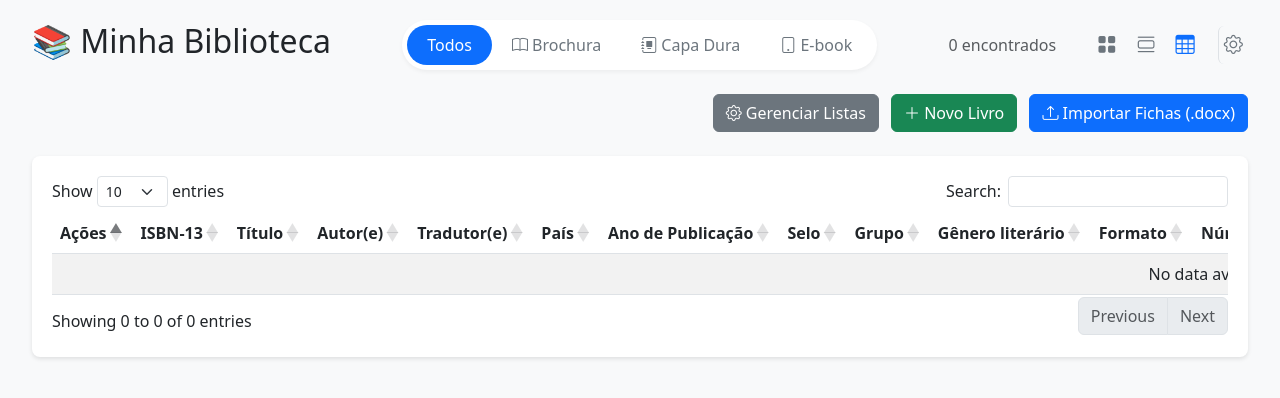
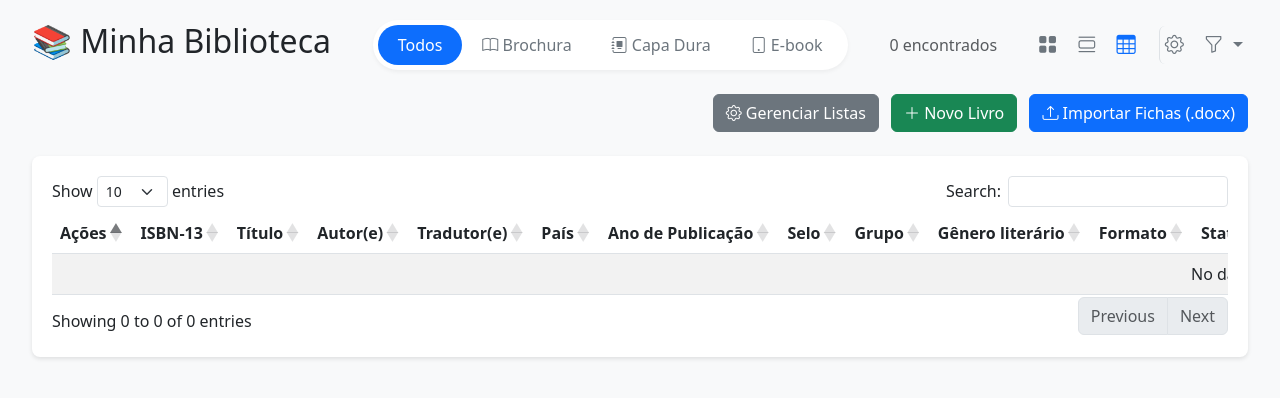
Before and after one commit to Nandho10/bibliotecaweb, a Flask app: page / in a window 1280 px wide. Shown: the top 398 px of the page. Run offline with Flask 3, Linux system fonts and the light colour scheme; lists and menus that the app fills with data are empty; some libraries are stand-ins or nearby versions.

Commit message:
Adiciona filtro de Status (Lido/Wishlist) e campo no cadastro

```diff
--- a/templates/index.html
+++ b/templates/index.html
@@ -67,6 +67,16 @@
                 <button class="btn" data-view="cards" title="Visualização em Cards"><i class="bi bi-view-list"></i></button>
                 <button class="btn active" data-view="table" title="Visualização em Tabela"><i class="bi bi-table"></i></button>
                 <button class="btn border-start ms-2" onclick="openColumnsModal()" title="Configurar Colunas da Tabela"><i class="bi bi-gear"></i></button>
+                <div class="dropdown d-inline-block">
+                    <button class="btn btn-outline-secondary dropdown-toggle border-0" type="button" data-bs-toggle="dropdown" title="Filtrar por Status">
+                        <i class="bi bi-funnel"></i>
+                    </button>
+                    <ul class="dropdown-menu dropdown-menu-end" id="statusFilterMenu">
+                        <li><a class="dropdown-item active" href="#" data-status="all">Status: Todos</a></li>
+                        <li><a class="dropdown-item" href="#" data-status="Lido">Lido</a></li>
+                        <li><a class="dropdown-item" href="#" data-status="Wishlist">Wishlist</a></li>
+                    </ul>
+                </div>
             </div>
         </div>
     </div>
@@ -103,6 +113,7 @@
                     <th>Grupo</th>
                     <th>Gênero literário</th>
                     <th>Formato</th>
+                    <th>Status</th>
                     <th>Número de páginas</th>
                     <th>Gênero d(e) autor(e)</th>
                     <th>Indicação</th>
@@ -148,8 +159,9 @@
                 <div class="col-md-6 mb-3"><label>Gênero literário</label><select class="form-select dynamic-select" id="f_genre" data-category="generos_literarios"></select></div>
                 <div class="col-md-6 mb-3"><label>Gênero d(e) autor(e)</label><select class="form-select dynamic-select" id="f_genero_autor" data-category="generos_autor"></select></div>
 
-                <div class="col-md-6 mb-3"><label>Formato</label><select class="form-select dynamic-select" id="f_formato" data-category="formatos"></select></div>
-                <div class="col-md-6 mb-3"><label>Como adquiri</label><select class="form-select dynamic-select" id="f_como_adquiri" data-category="aquisicoes"></select></div>
+                <div class="col-md-4 mb-3"><label>Formato</label><select class="form-select dynamic-select" id="f_formato" data-category="formatos"></select></div>
+                <div class="col-md-4 mb-3"><label>Status</label><select class="form-select dynamic-select" id="f_status" data-category="status"></select></div>
+                <div class="col-md-4 mb-3"><label>Como adquiri</label><select class="form-select dynamic-select" id="f_como_adquiri" data-category="aquisicoes"></select></div>
 
                 <div class="col-md-6 mb-3"><label>Indicação</label><input type="text" class="form-control" id="f_indicacao"></div>
                 <div class="col-md-6 mb-3"><label>Por que li?</label><select class="form-select dynamic-select" id="f_porque_li" data-category="motivos_leitura"></select></div>
@@ -227,6 +239,7 @@
             <option value="aquisicoes">Aquisições (Como adquiri)</option>
             <option value="meses">Meses</option>
             <option value="anos">Anos</option>
+            <option value="status">Status</option>
         </select>
 
         <div class="input-group mb-3">
@@ -299,6 +312,16 @@
             { data: 'grupo', defaultContent: '' },
             { data: 'genre', defaultContent: '' },
             { data: 'formato', defaultContent: '' },
+            {
+                data: 'status',
+                defaultContent: '',
+                render: function(data) {
+                    if(!data) return '';
+                    if(data === 'Lido') return '<span class="badge bg-success">Lido</span>';
+                    if(data === 'Wishlist') return '<span class="badge bg-primary">Wishlist</span>';
+                    return `<span class="badge bg-secondary">${data}</span>`;
+                }
+            },
             {
                 data: 'pages',
                 defaultContent: '',
@@ -422,6 +445,7 @@
 
     let currentView = 'table';
     let currentFilter = 'all';
+    let statusFilter = 'all';
     let allBooksData = [];
     let filteredBooksData = [];
     let coverCache = {};
@@ -431,6 +455,14 @@
         $('#formatFilter .btn').removeClass('active');
         $(this).addClass('active');
         currentFilter = $(this).data('filter');
+        applyFiltersAndRender();
+    });
+
+        $('#statusFilterMenu .dropdown-item').on('click', function(e) {
+        e.preventDefault();
+        $('#statusFilterMenu .dropdown-item').removeClass('active');
+        $(this).addClass('active');
+        statusFilter = $(this).data('status');
         applyFiltersAndRender();
     });
 
@@ -448,11 +480,11 @@
     });
 
     function applyFiltersAndRender() {
-        if(currentFilter === 'all') {
-            filteredBooksData = allBooksData;
-        } else {
-            filteredBooksData = allBooksData.filter(b => b.formato && b.formato.toLowerCase().includes(currentFilter.toLowerCase()));
-        }
+        filteredBooksData = allBooksData.filter(b => {
+            let passFormat = (currentFilter === 'all') || (b.formato && b.formato.toLowerCase().includes(currentFilter.toLowerCase()));
+            let passStatus = (statusFilter === 'all') || (b.status === statusFilter);
+            return passFormat && passStatus;
+        });
 
         $('#resultsCount').text(filteredBooksData.length + ' encontrados');
 
@@ -567,7 +599,7 @@
             settingsRef.set({
                 autores: [], tradutores: [], paises: [], selos: [], grupos: [],
                 generos_literarios: [], formatos: [], generos_autor: [],
-                motivos_leitura: [], aquisicoes: [], meses: [], anos: []
+                motivos_leitura: [], aquisicoes: [], meses: [], anos: [], status: ['Lido', 'Wishlist']
             });
         }
     });
@@ -731,6 +763,7 @@
                 grupo: getRaw(raw, ['Grupo editorial', 'Grupo']),
                 genre: data.genre || '',
                 formato: getRaw(raw, ['Formato']),
+                status: data.status || getRaw(raw, ['Status']) || '',
                 pages: data.pages || '',
                 genero_autor: getRaw(raw, ['Gênero do autor', 'Gênero d(e) autor(e)']),
                 indicacao: getRaw(raw, ['Indicação']),
@@ -790,6 +823,7 @@
         setSelect2Val('#f_grupo', b.grupo, false);
         setSelect2Val('#f_genre', b.genre, false);
         setSelect2Val('#f_formato', b.formato, false);
+        setSelect2Val('#f_status', b.status, false);
         setSelect2Val('#f_genero_autor', b.genero_autor, false);
         setSelect2Val('#f_porque_li', b.porque_li, false);
         setSelect2Val('#f_como_adquiri', b.como_adquiri, false);
@@ -848,6 +882,7 @@
             'Selo': getS2Val('#f_selo'),
             'Grupo editorial': getS2Val('#f_grupo'),
             'Formato': getS2Val('#f_formato'),
+            'Status': getS2Val('#f_status'),
             'Gênero do autor': getS2Val('#f_genero_autor'),
             'Indicação': document.getElementById('f_indicacao').value,
             'Por que li?': getS2Val('#f_porque_li'),
@@ -866,6 +901,7 @@
             publisher: getS2Val('#f_grupo') || getS2Val('#f_selo'),
             pages: document.getElementById('f_pages').value,
             cover_url: document.getElementById('f_cover_url').value,
+            status: getS2Val('#f_status'),
             raw_data: raw
         };
 
```
